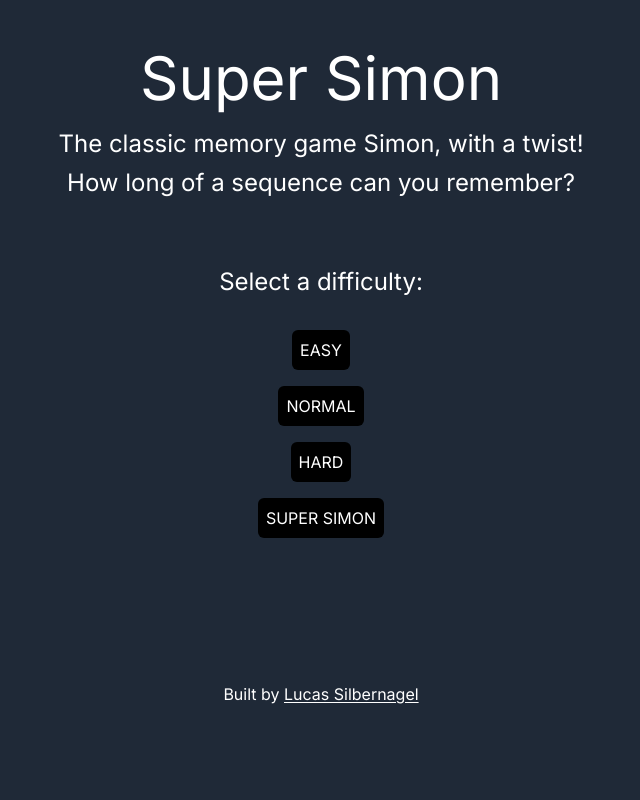
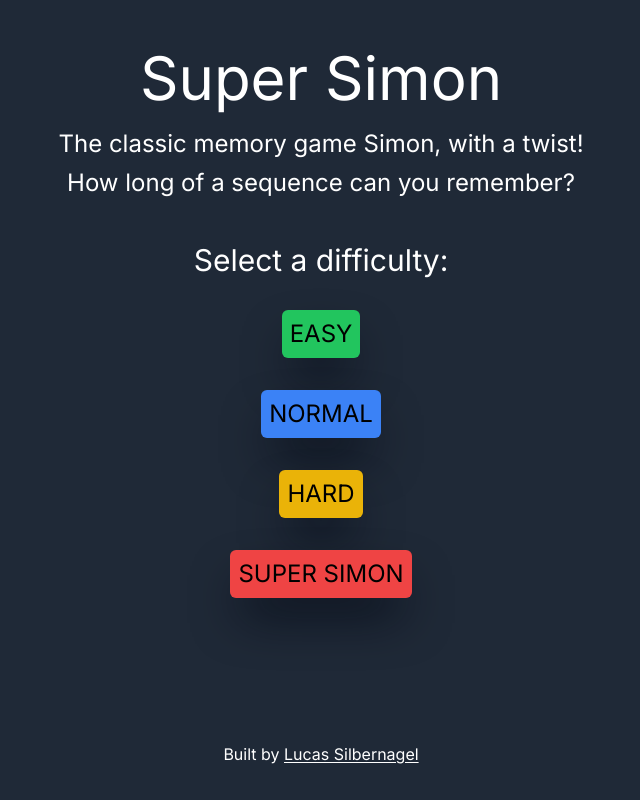
Before and after one commit to LucasSilbernagel/super-simon, a Next.js app: page / in a window 1280 px wide. Shown: the whole page, without its empty margins (319-959 px from the left). Built offline with nearby package versions, Linux system fonts and the light colour scheme.

Commit message:
more style updates

```diff
--- /dev/null
+++ b/app/components/Difficulty/Difficulty.css
@@ -0,0 +1,7 @@
+.Difficulty {
+  @apply mx-auto mb-36 mt-10 max-w-max text-center;
+}
+
+.Difficulty__button {
+  @apply uppercase p-2 rounded-md text-black text-2xl shadow-2xl shadow-gray-950 active:shadow-lg active:scale-100 hover:scale-105 focus-visible:scale-105 transition-all duration-300;
+}
--- a/app/components/Difficulty/Difficulty.tsx
+++ b/app/components/Difficulty/Difficulty.tsx
@@ -3,31 +3,45 @@
 import { updateGameStatus } from '@/app/redux/features/gameStatusSlice'
 import { updateDifficulty } from '@/app/redux/features/difficultySlice'
 import { useAppDispatch, useAppSelector } from '../../redux/hooks'
+import './Difficulty.css'
+
+export type Difficulty = 'EASY' | 'NORMAL' | 'HARD' | 'SUPER SIMON'
 
 export default function Difficulty() {
   const gameStatus = useAppSelector((state) => state.gameStatusReducer)
   const dispatch = useAppDispatch()
 
-  const difficulties = ['Easy', 'Normal', 'Hard', 'Super Simon']
+  const difficulties = ['EASY', 'NORMAL', 'HARD', 'SUPER SIMON']
+
+  const getButtonColour = (difficulty: Difficulty) => {
+    switch (difficulty) {
+      case 'EASY':
+        return 'bg-green-500'
+      case 'NORMAL':
+        return 'bg-blue-500'
+      case 'HARD':
+        return 'bg-yellow-500'
+      case 'SUPER SIMON':
+        return 'bg-red-500'
+    }
+  }
 
   if (gameStatus.value === 'PAGELOAD') {
     return (
-      <div className="mx-auto mb-36 mt-16 max-w-max text-center">
-        <h3 className="text-2xl mb-8">Select a difficulty:</h3>
+      <div className="Difficulty">
+        <h3 className="text-3xl mb-8">Select a difficulty:</h3>
         <ul>
           {difficulties.map((difficulty) => (
-            <li key={difficulty} className="mb-4">
+            <li key={difficulty} className="mb-8">
               <button
                 onClick={() => {
-                  const selectedDifficulty = difficulty.toUpperCase() as
-                    | 'EASY'
-                    | 'NORMAL'
-                    | 'HARD'
-                    | 'SUPER SIMON'
+                  const selectedDifficulty = difficulty as Difficulty
                   dispatch(updateDifficulty({ value: selectedDifficulty }))
                   dispatch(updateGameStatus({ value: 'UNSTARTED' }))
                 }}
-                className="uppercase bg-black p-2 rounded-md"
+                className={`Difficulty__button ${getButtonColour(
+                  difficulty as Difficulty
+                )}`}
               >
                 {difficulty}
               </button>
--- a/app/components/GameBoard/GameBoard.tsx
+++ b/app/components/GameBoard/GameBoard.tsx
@@ -23,8 +23,10 @@ export default function GameBoard() {
   const [playerSequence, setPlayerSequence] = useState<string[]>([])
   const [botClick, setBotClick] = useState<string>('')
   const [playerScore, setPlayerScore] = useState(0)
+  const [isPlayingBotSequence, setIsPlayingBotSequence] = useState(false)
 
-  const areWedgesDisabled = gameStatus.value === 'UNSTARTED'
+  const areWedgesDisabled =
+    gameStatus.value === 'UNSTARTED' || isPlayingBotSequence
 
   const wedges = [
     'bg-green-500 top-0 left-0',
@@ -58,6 +60,7 @@ export default function GameBoard() {
           setBotClick(item)
           synth.triggerAttackRelease(tones[item as keyof typeof tones], '16n')
           resolve(undefined)
+          setTimeout(() => setBotClick(''), 500)
         }, 800)
       })
     }
@@ -78,9 +81,12 @@ export default function GameBoard() {
   useEffect(() => {
     if (gameStatus.value === 'STARTED') {
       if (botSequence.length > playerScore) {
-        playBotSequence().catch((error) => {
-          console.error(error)
-        })
+        setIsPlayingBotSequence(true)
+        playBotSequence()
+          .then(() => setIsPlayingBotSequence(false))
+          .catch((error) => {
+            console.error(error)
+          })
       }
     }
   }, [gameStatus.value, botSequence, playerScore])
```
